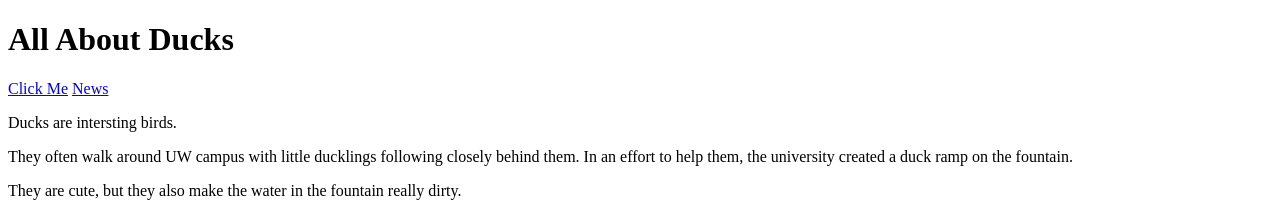
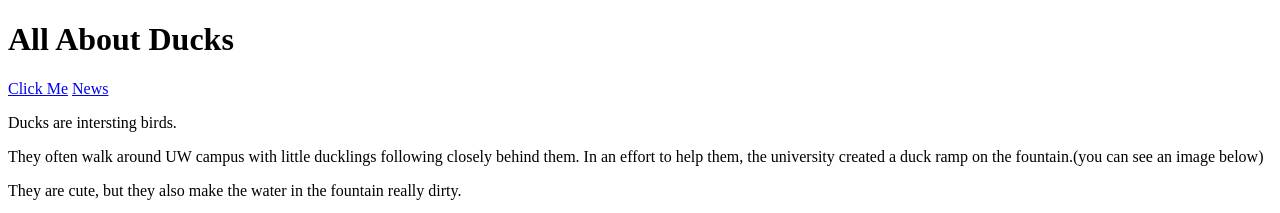
Before and after one commit to mkatzer2/duck_example, a plain HTML site: page index.html in a window 1280 px wide. Shown: the top 213 px of the page. Drawn offline with Linux system fonts and the light colour scheme.

Commit message:
Improved content

```diff
--- a/index.html
+++ b/index.html
@@ -16,7 +16,7 @@
     <article>
       <p>Ducks are intersting birds.</p>
 
-      <p>They often walk around UW campus with little ducklings following closely behind them. In an effort to help them, the university created a duck ramp on the fountain.</p>
+      <p>They often walk around UW campus with little ducklings following closely behind them. In an effort to help them, the university created a duck ramp on the fountain.(you can see an image below)</p>
 
       <p>They are cute, but they also make the water in the fountain really dirty.</p>
 
@@ -25,14 +25,12 @@
 
     <footer>
       <p> Copyright 2015 Monica the duck wizard</p>
+
       <nav>
         <a href="http://www.washington.edu/">UW Website</a>
         <a href="http://wdfw.wa.gov/">Washington Wildlife</a>
         <a href="http://www.efowl.com/Ducks_for_Sale_s/3.htm">Buy a Duck!</a>
-
-
       </nav>
-
     </footer>
 
   </body>
```
